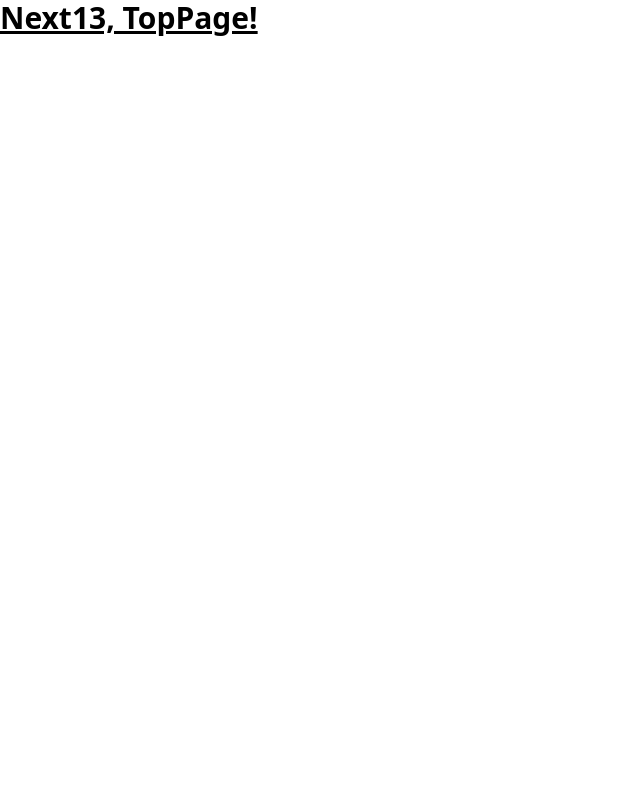
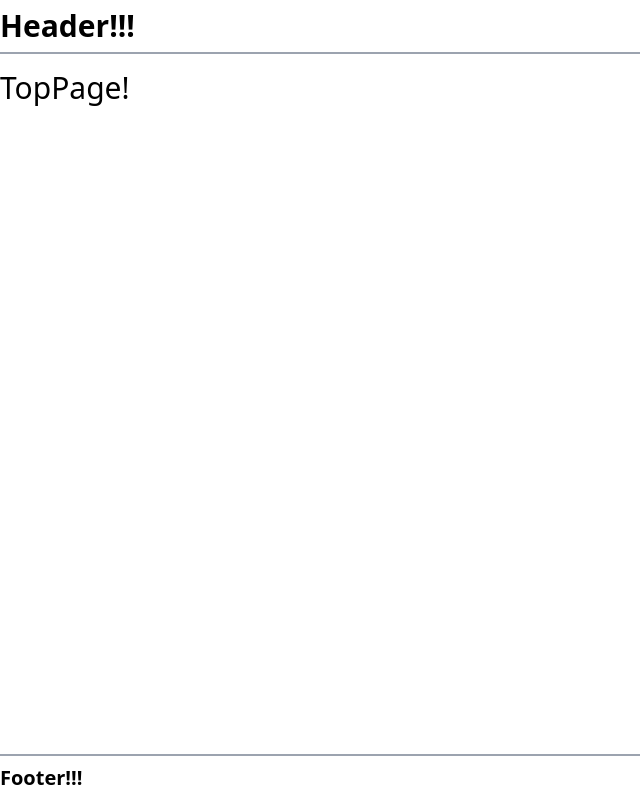
Before and after one commit to m4tsu/next13-practice, a Next.js app: page / in a window 1280 px wide. Shown: the whole page, without its empty margins (0-640 px from the left). Built offline with nearby package versions, Linux system fonts and the light colour scheme.

Commit message:
feat: base layout

```diff
--- a/src/app/layout.tsx
+++ b/src/app/layout.tsx
@@ -1,14 +1,27 @@
-import "@/styles/globals.css";
+import '@/styles/globals.css';
+import { ReactNode } from 'react';
 
-export default function RootLayout({
-  children,
-}: {
-  children: React.ReactNode;
-}) {
+const RootLayout = ({ children }: { children: ReactNode }) => {
   return (
     <html>
       <head />
-      <body>{children}</body>
+      <body>
+        <div className="h-screen flex flex-col">
+          <header className="border-b-gray-400 border-b-2">
+            <div className="container mx-auto py-2">
+              <h1 className="text-3xl font-bold">Header!!!</h1>
+            </div>
+          </header>
+          <main className="flex-1 container mx-auto py-4">{children}</main>
+          <footer className="border-t-gray-400 border-t-2">
+            <div className="container mx-auto py-2">
+              <h1 className="text-xl font-bold">Footer!!!</h1>
+            </div>
+          </footer>
+        </div>
+      </body>
     </html>
   );
-}
+};
+
+export default RootLayout;
--- a/src/app/page.tsx
+++ b/src/app/page.tsx
@@ -1,7 +1,7 @@
-import { NextPage } from "next";
+import { NextPage } from 'next';
 
 const TopPage: NextPage = () => {
-  return <h1 className="text-3xl font-bold underline">Next13, TopPage!</h1>;
+  return <h1 className="text-3xl">TopPage!</h1>;
 };
 
 export default TopPage;
```
